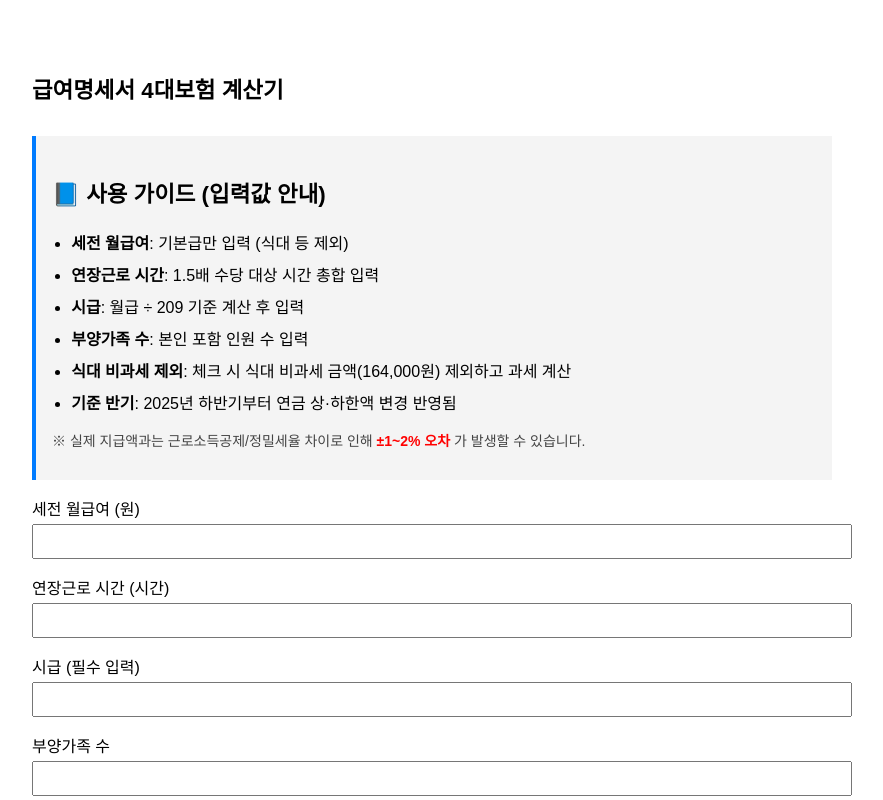
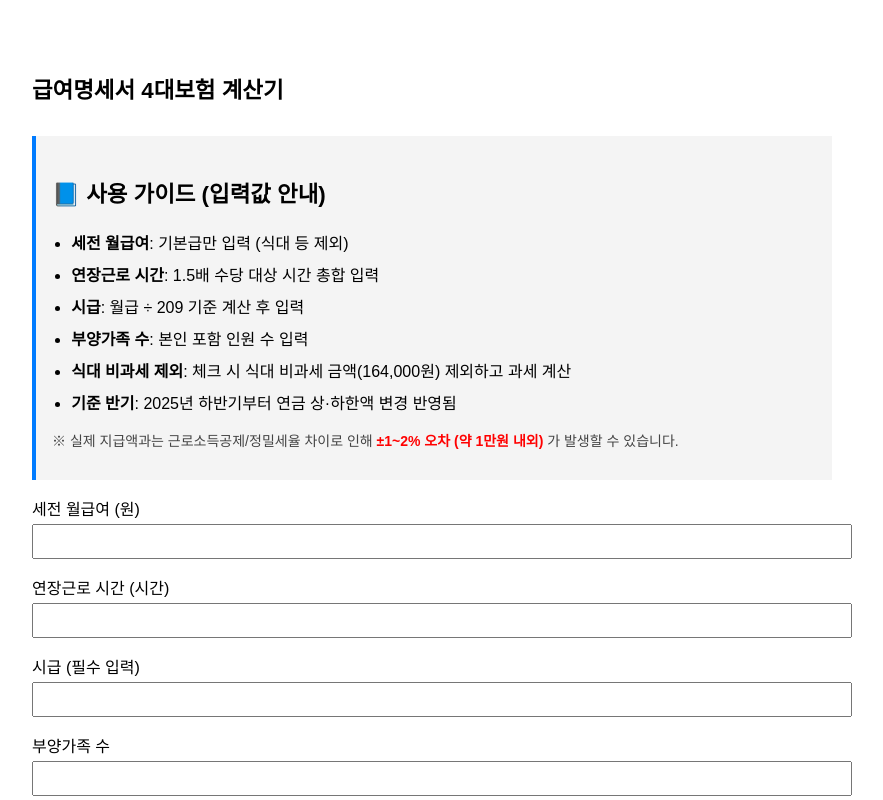
Before and after one commit to Radol-s/salary-calculator, a plain HTML site: page index.html in a window 1280 px wide. Shown: the top 800 px of the page, without its empty margins (208-1091 px from the left). Drawn offline with Linux system fonts and the light colour scheme.

Commit message:
Update index.html

```diff
--- a/index.html
+++ b/index.html
@@ -33,7 +33,7 @@
     </ul>
     <p style="font-size: 14px; color: #444;">
       ※ 실제 지급액과는 근로소득공제/정밀세율 차이로 인해
-      <span style="color: red; font-weight: bold;">±1~2% 오차</span>
+      <span style="color: red; font-weight: bold;">±1~2% 오차 (약 1만원 내외)</span>
       가 발생할 수 있습니다.
     </p>
   </div>
```
